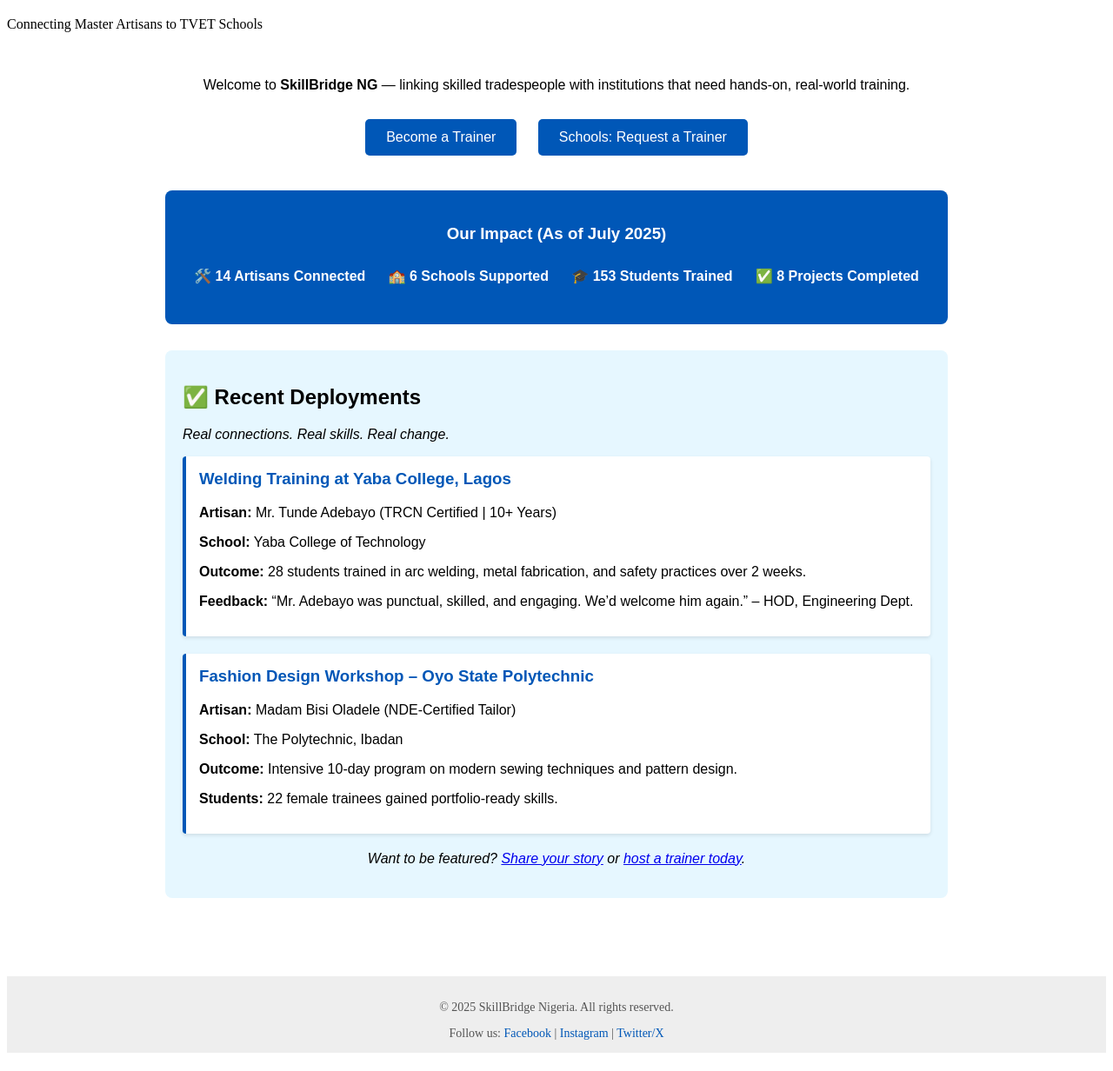
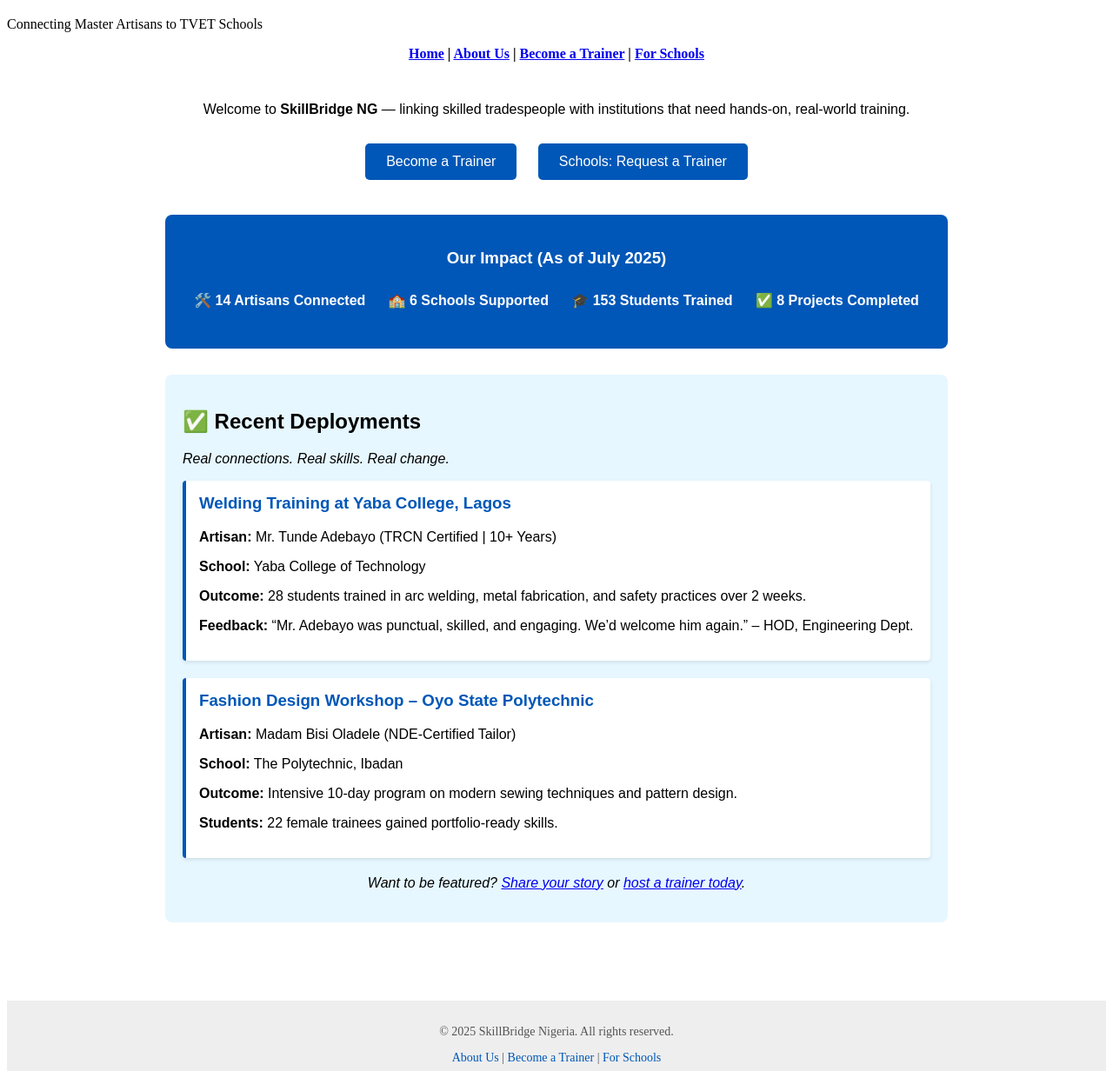
Before and after one commit to Hab-Ride/skillbridge-ng, a plain HTML site: page index.html in a window 1280 px wide. Shown: the part 61-1293 px from the top of the page at 87% size. Drawn offline with Linux system fonts and the light colour scheme.

Commit message:
Update index.html to include link to About page

```diff
--- a/index.html
+++ b/index.html
@@ -14,6 +14,14 @@
     <h1>SkillBridge NG</h1>
     <p>Connecting Master Artisans to TVET Schools</p>
   </header>
+
+  <!-- Navigation Menu -->
+  <nav style="text-align:center; margin:10px 0; font-weight:bold;">
+    <a href="index.html">Home</a> |
+    <a href="about.html">About Us</a> |
+    <a href="register-artisan.html">Become a Trainer</a> |
+    <a href="request-trainer.html">For Schools</a>
+  </nav>
 
   <main>
     <section class="hero">
@@ -65,6 +73,11 @@
 
   <footer>
     <p>&copy; 2025 SkillBridge Nigeria. All rights reserved.</p>
+    <div class="footer-links">
+      <a href="about.html">About Us</a> |
+      <a href="register-artisan.html">Become a Trainer</a> |
+      <a href="request-trainer.html">For Schools</a>
+    </div>
     <div class="social-links">
       Follow us:
       <a href="https://facebook.com/skillbridgeNG" target="_blank">Facebook</a> |
```
